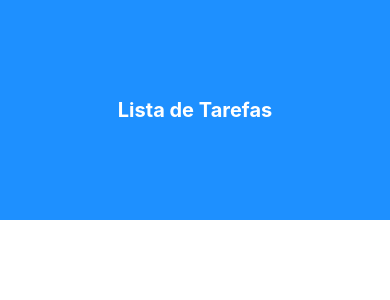
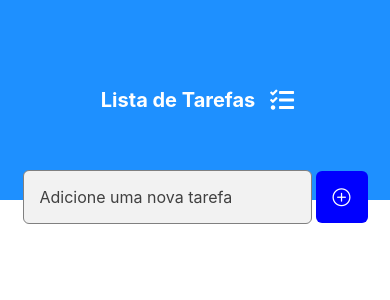
Before and after one commit to scottirios/listaTarefas, a React Native app: screen / in a window 390 px wide. Shown: the top 300 px of the page. Built offline with nearby package versions, Linux system fonts and the light colour scheme.

Commit message:
feat: Adição do ícone 'task' e adição da View responsável por adicionar a tarefa e do botão de adiciobar

```diff
--- a/src/screens/Home/index.tsx
+++ b/src/screens/Home/index.tsx
@@ -1,11 +1,24 @@
-import { Text, View } from "react-native";
+import { Text, TextInput, TouchableOpacity, View } from "react-native";
 import { styles } from "./styles";
+import FontAwesome5 from '@expo/vector-icons/FontAwesome5';
+import AntDesign from "@expo/vector-icons/AntDesign";
 
 export function Home() {
     return (
         <View style={styles.container}>
             <View style={styles.containerBlue}>
                 <Text style={styles.title}> Lista de Tarefas </Text>
+                <FontAwesome5 name="tasks" size={24} color="#FFF" />
+            </View>
+            <View style={styles.containerInput}>
+                <TextInput
+                    style={styles.input}
+                    placeholder="Adicione uma nova tarefa"
+                    placeholderTextColor={"#404040"}
+                ></TextInput>
+                <TouchableOpacity style={styles.button}>
+                    <AntDesign name="pluscircleo" size={18} color="#fff" />
+                </TouchableOpacity>
             </View>
         </View>
     )
--- a/src/screens/Home/styles.ts
+++ b/src/screens/Home/styles.ts
@@ -6,14 +6,45 @@
         backgroundColor: '#FFF'
     },
     containerBlue: {
-        height: 220,
+        height: 200,
         backgroundColor: '#1E90FF',
         alignItems: "center",
-        justifyContent: "center"
+        justifyContent: "center",
+        flexDirection: "row"
     },
     title: {
         color: '#FFF',
         fontSize: 20,
-        fontWeight: 'bold'
+        fontWeight: 'bold',
+        marginRight: 10
+    },
+    containerInput: {
+        flexDirection: "row",
+        justifyContent: "center",
+        alignItems: "center",
+        position: "relative",
+        top: -30,
+        marginBottom: 35,
+    },
+    input: {
+        flex: 1,
+        maxWidth: 289,
+        height: 54,
+        padding: 16,
+        borderWidth: 0.5,
+        borderColor: "#808080",
+        borderRadius: 6,
+        backgroundColor: "#F2F2F2",
+        fontSize: 16,
+        fontWeight: "400",
+        marginRight: 4
+    },
+    button: {
+        width: 52,
+        height: 52,
+        backgroundColor: "#0000FF",
+        borderRadius: 6,
+        alignItems: "center",
+        justifyContent: "center",
     }
 })
```
Also changed, not shown: src/@types/png.d.ts (deleted).
